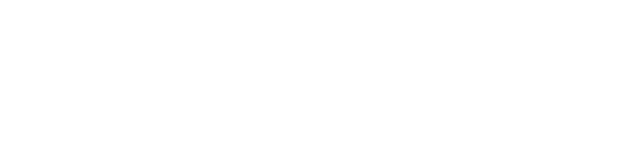
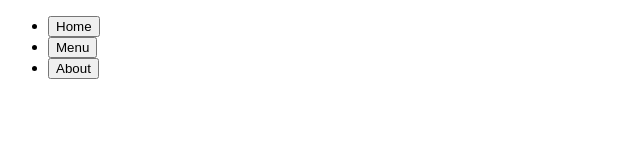
Before and after one commit to CrispDeserving/restaurant-odin, a website built with webpack: page src/index.html in a window 1280 px wide. Shown: the whole page, without its empty margins (0-640 px from the left). Built offline with nearby package versions, Linux system fonts and the light colour scheme.

Commit message:
Add navigation buttons and content div

```diff
--- a/src/index.html
+++ b/src/index.html
@@ -8,7 +8,17 @@
 </head>
 
 <body>
+	<header>
+		<nav>
+			<ul>
+				<li><button>Home</button></li>
+				<li><button>Menu</button></li>
+				<li><button>About</button></li>
+			</ul>
+		</nav>
+	</header>
 
+	<div id="content"></div>
 </body>
 
 </html>
```
